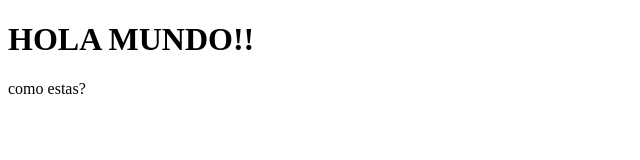
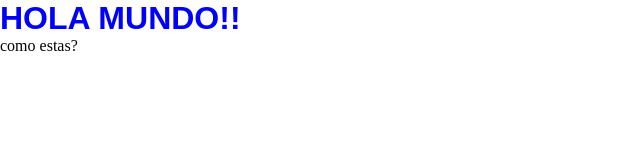
Before and after one commit to jeremiasdiaz/entrega-clase-github, a plain HTML site: page index.html in a window 1280 px wide. Shown: the whole page, without its empty margins (0-640 px from the left). Drawn offline with Linux system fonts and the light colour scheme.

Commit message:
Agregamos estilos al H1

```diff
--- a/CSS/style.css
+++ b/CSS/style.css
@@ -3,3 +3,8 @@
     padding: 0;
     box-sizing: border-box;
 }
+
+h1 {
+    font-family: sans-serif;
+    color: blue;
+}
--- a/index.html
+++ b/index.html
@@ -5,6 +5,7 @@
     <meta http-equiv="X-UA-Compatible" content="IE=edge" />
     <meta name="viewport" content="width=device-width, initial-scale=1.0" />
     <title>Document</title>
+    <link rel="stylesheet" href="./CSS/style.css" />
   </head>
   <body>
     <h1>HOLA MUNDO!!</h1>
```
